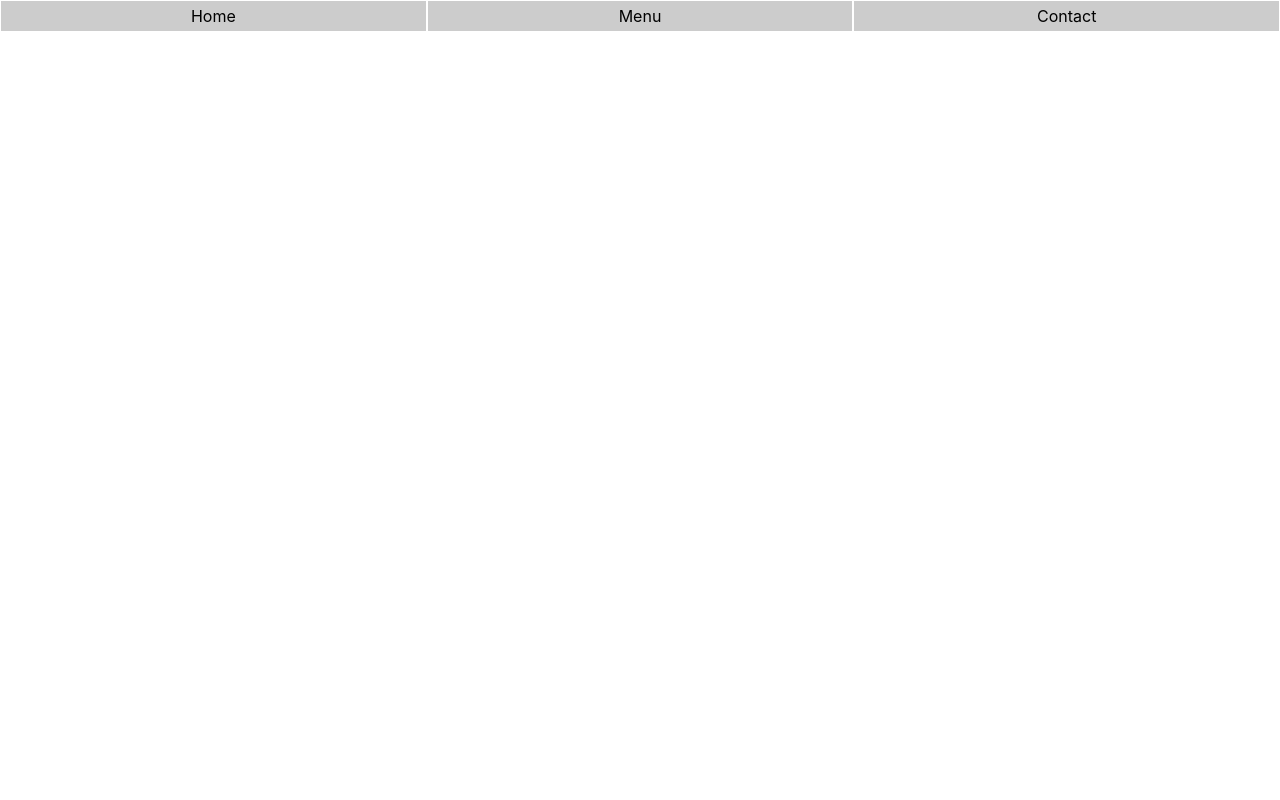
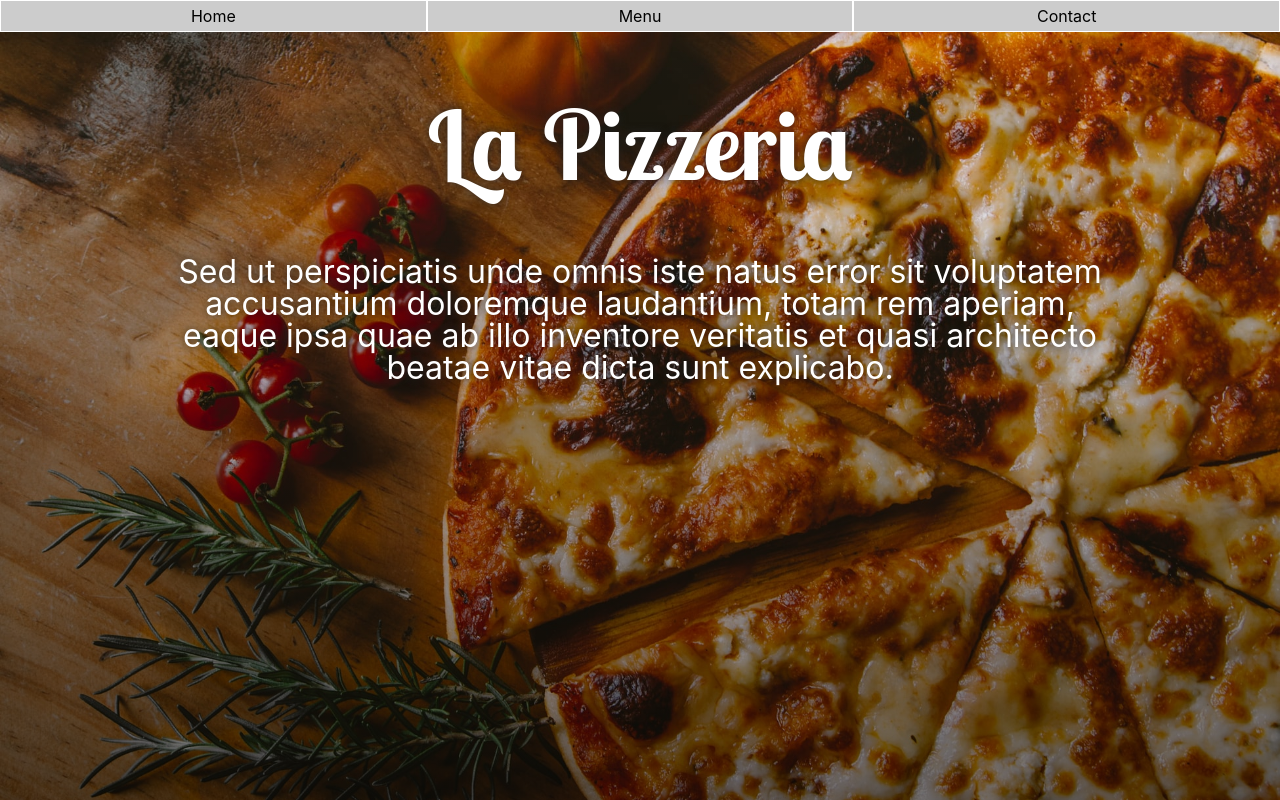
Before and after one commit to brenoxav/restaurant, a website built with webpack: page dist/index.html in a window 1280 px wide. Built offline with nearby package versions, Linux system fonts and the light colour scheme.

Commit message:
Setup webpack images and CSS loaders

```diff
--- a/package.json
+++ b/package.json
@@ -18,6 +18,8 @@
   },
   "homepage": "https://github.com/brenoxav/restaurant#readme",
   "devDependencies": {
+    "css-loader": "^5.2.0",
+    "style-loader": "^2.0.0",
     "webpack": "^5.30.0",
     "webpack-cli": "^4.6.0"
   }
--- a/dist/style.css
+++ b/src/assets/css/style.css
@@ -1,3 +1,5 @@
+@import url('https://fonts.googleapis.com/css2?family=Lobster+Two:wght@700&display=swap');
+
 :root {
   --navbar-height: 2rem;
 }
@@ -57,6 +59,14 @@ font-family: -apple-system, BlinkMacSystemFont,
  “Droid Sans”, “Helvetica Neue”, sans-serif;
 }
 
+.d-flex {
+  display: flex;
+}
+
+.flex-col {
+  flex-direction: column;
+}
+
 #content {
   padding-top: var(--navbar-height);
 }
@@ -81,6 +91,30 @@ font-family: -apple-system, BlinkMacSystemFont,
 }
 
 .home-page {
-  min-height: 100vh;
-  background-color: #aaf;
+  min-height: calc(100vh - var(--navbar-height));
+  background-image: linear-gradient(#0000, #0008), url('/src/assets/images/bg-home.jpg');
+  background-repeat: no-repeat;
+  background-position: center;
+  background-size: cover;
 }
+
+.home-wrapper {
+  align-items: center;
+}
+
+.home-heading {
+  padding: 4rem;
+  text-align: center;
+  font-family: 'Lobster Two', cursive;
+  font-size: 6rem;
+  text-shadow: 0 0 .5rem #222c;
+  color: #fff;
+}
+
+.home-description {
+  max-width: 75%;
+  text-align: center;
+  font-size: 2rem;
+  text-shadow: 0 0 .5rem #222c;
+  color: #fff;
+}
--- a/src/home.js
+++ b/src/home.js
@@ -3,14 +3,14 @@ const createHomePage = () => {
   homePage.classList.add('home-page');
 
   const homeWrapper = document.createElement('div');
-  homeWrapper.classList.add('home-wrapper');
+  homeWrapper.classList.add('home-wrapper', 'd-flex', 'flex-col');
 
   const homeHeading = document.createElement('h1');
   homeHeading.classList.add('home-heading');
   homeHeading.textContent = 'La Pizzeria';
 
   const homeDescription = document.createElement('p');
-  homeDescription.classList.add('homeDescription');
+  homeDescription.classList.add('home-description');
   homeDescription.textContent = 'Sed ut perspiciatis unde omnis iste natus error sit voluptatem accusantium doloremque laudantium, totam rem aperiam, eaque ipsa quae ab illo inventore veritatis et quasi architecto beatae vitae dicta sunt explicabo.';
 
   homePage.appendChild(homeWrapper)
--- a/src/index.js
+++ b/src/index.js
@@ -1,3 +1,5 @@
+import './assets/css/style.css'
+
 import { createNavbar } from './navbar'
 import { createHomePage } from './home'
 import { createMenuPage } from './menu'
@@ -9,4 +11,4 @@ const tabsRow = document.createElement('nav').classList.add('tabs-row');
 const tabBtn = document.createElement('div').classList.add('tab-btn');
 
 content.appendChild(createNavbar());
-content.appendChild(createMenuPage());
+content.appendChild(createHomePage());
--- a/src/menu.js
+++ b/src/menu.js
@@ -9,10 +9,13 @@ const createMenuPage = () => {
   menuItem.classList.add('menu-item');
 
   const menuItemImg = document.createElement('img');
+  menuItemImg.classList.add('menu-item-img');
 
   const menuItemTitle = document.createElement('h3');
+  menuItemTitle.classList.add('menu-item-title');
 
   const menuItemDescription = document.createElement('p');
+  menuItemDescription.classList.add('menu-item-description');
 
   return menuPage;
 }
--- a/webpack.config.js
+++ b/webpack.config.js
@@ -6,4 +6,16 @@ module.exports = {
     filename: 'main.js',
     path: path.resolve(__dirname, 'dist'),
   },
+  module: {
+    rules: [
+      {
+        test: /\.css$/i,
+        use: ['style-loader', 'css-loader'],
+      },
+      {
+        test: /\.(png|svg|jpg|jpeg|gif)$/i,
+        type: 'asset/resource',
+      },
+    ],
+  },
 };
```
Also changed, not shown: dist/cc5e6b81f6ef475465ef.jpg (added), dist/index.html, dist/main.js, src/assets/images/bg-home-1.jpg (added), src/assets/images/bg-home-2.jpg (added), src/assets/images/bg-home.jpg (added), src/assets/images/menu-pizza-1.jpg (added), src/assets/images/menu-pizza-2.jpg (added), src/assets/images/menu-pizza-3.jpg (added), src/assets/images/menu-pizza-4.jpg (added), src/assets/images/menu-pizza-5.jpg (added), src/assets/images/menu-pizza-6.jpg (added), src/assets/images/menu-pizza-8.jpg (added), 2 other files.
